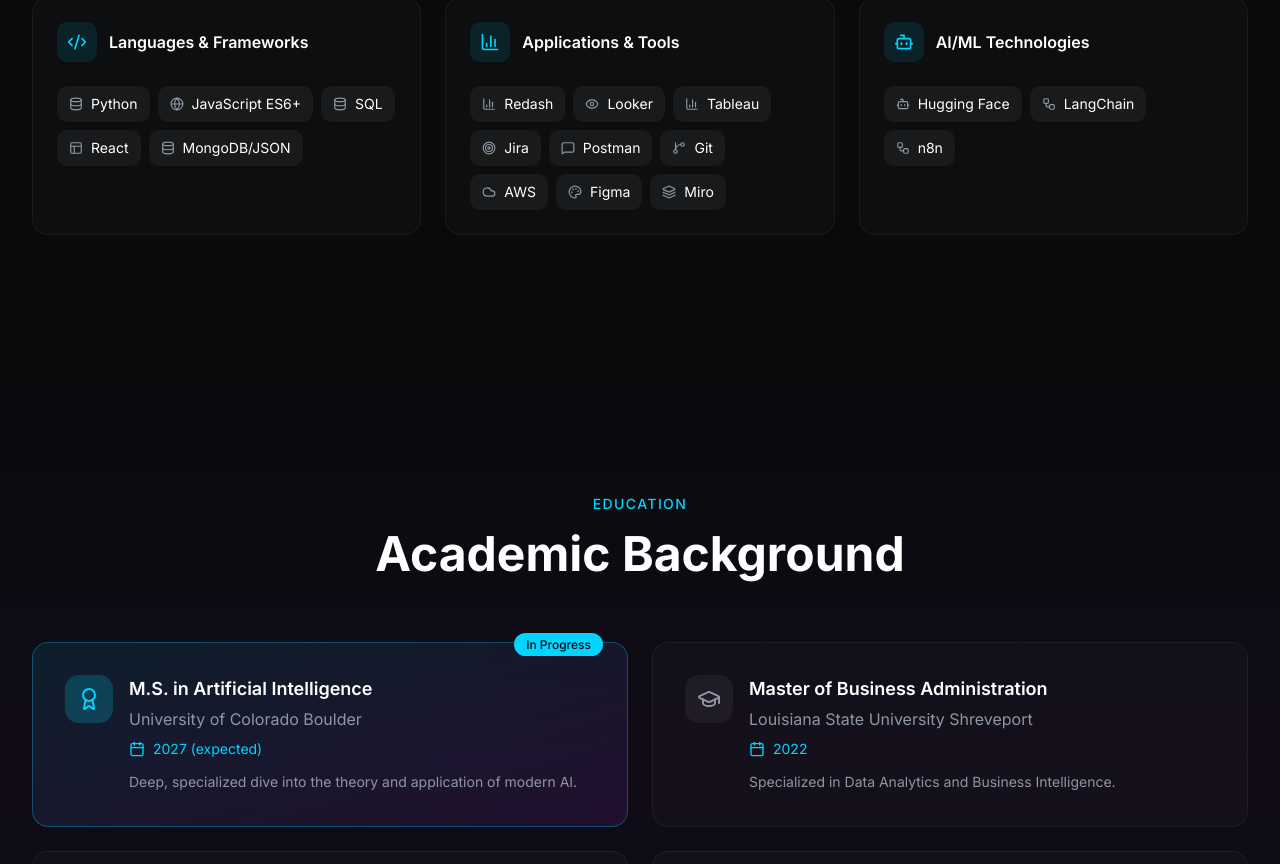
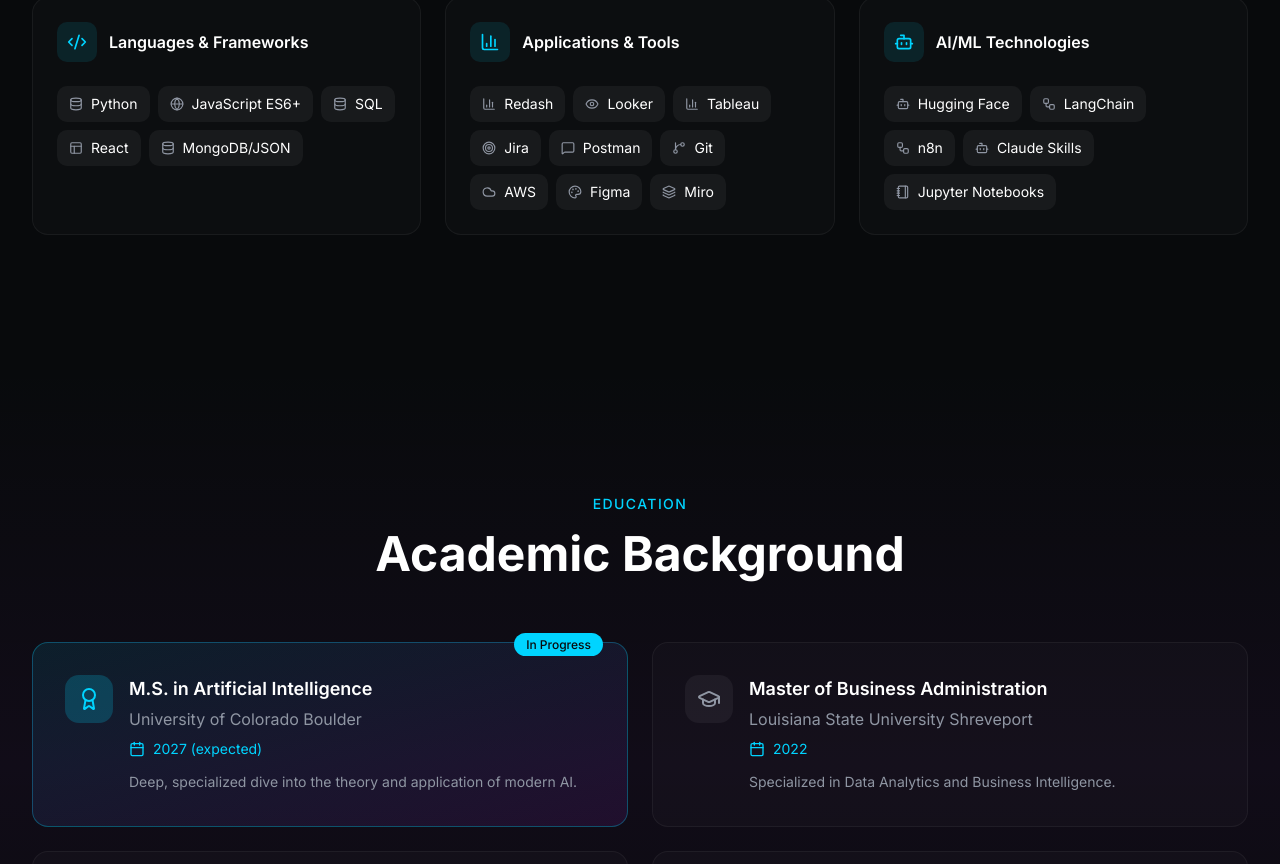
Before and after one commit to demersaj/portfolio-updated, a React (Vite) app: page / in a window 1280 px wide. Shown: the part 4056-4920 px from the top of the page. Built offline with nearby package versions, Linux system fonts and the light colour scheme.

Commit message:
Update skills

```diff
--- a/src/sections/Hero.tsx
+++ b/src/sections/Hero.tsx
@@ -1,5 +1,5 @@
 import { motion } from 'framer-motion';
-import { ArrowDown, FileText, Mail } from 'lucide-react';
+import { ArrowDown, FileText, Mail, Notebook } from 'lucide-react';
 import { Button } from '@/components/ui/button';
 
 export function Hero() {
--- a/src/sections/Skills.tsx
+++ b/src/sections/Skills.tsx
@@ -4,7 +4,7 @@
   Code2, Database, Globe, Layout,
   BarChart3, Eye, Target, GitBranch,
   Cloud, Palette, Bot, Workflow,
-  Layers, Cpu, MessageSquare, Sparkles
+  Layers, Cpu, MessageSquare, Sparkles, Notebook
 } from 'lucide-react';
 
 const skillCategories = [
@@ -41,6 +41,9 @@
       { name: 'Hugging Face', icon: Bot },
       { name: 'LangChain', icon: Workflow },
       { name: 'n8n', icon: Workflow },
+      { name: 'Claude Skills', icon: Bot },
+      { name: 'Jupyter Notebooks', icon: Notebook },
+
     ],
   },
 ];
```
